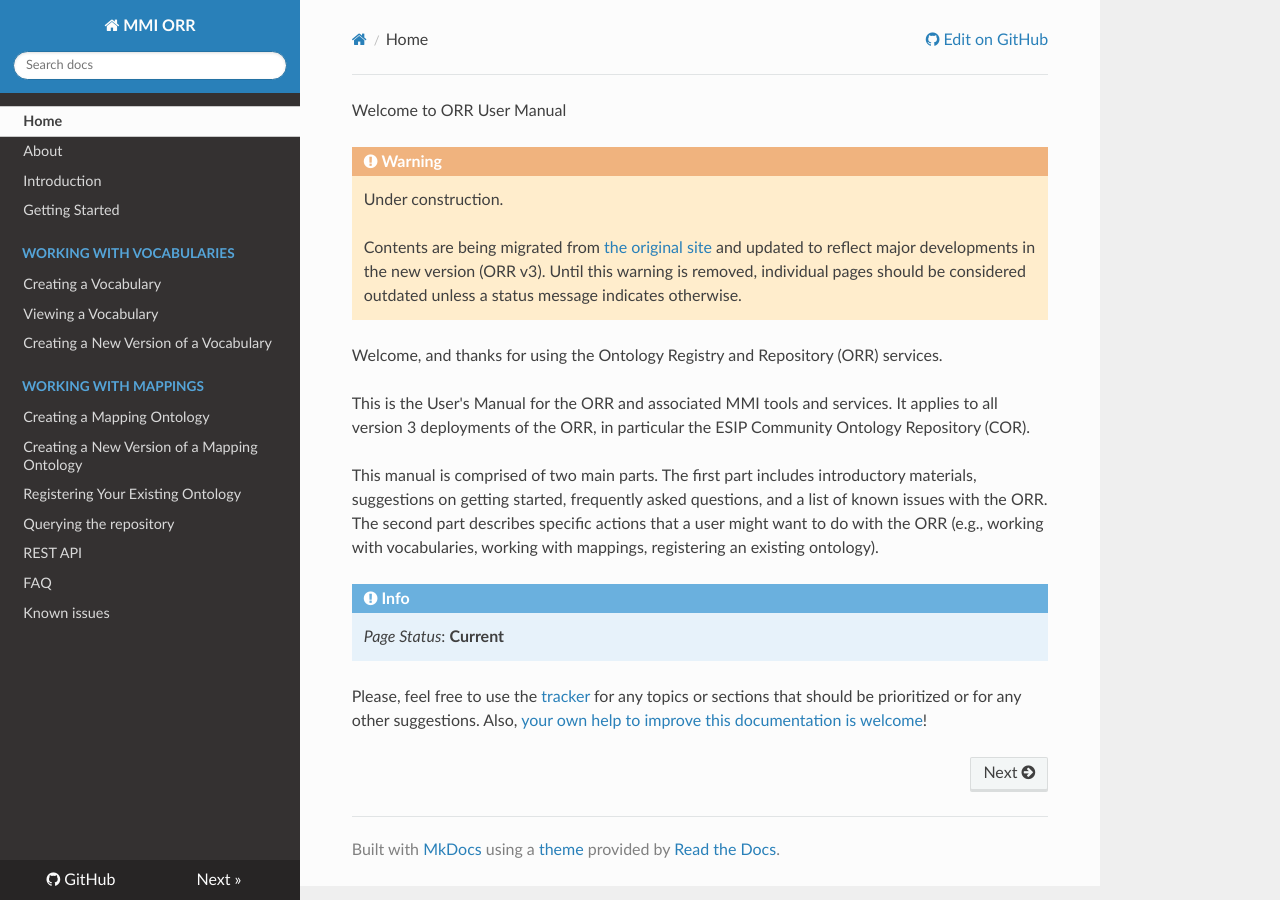
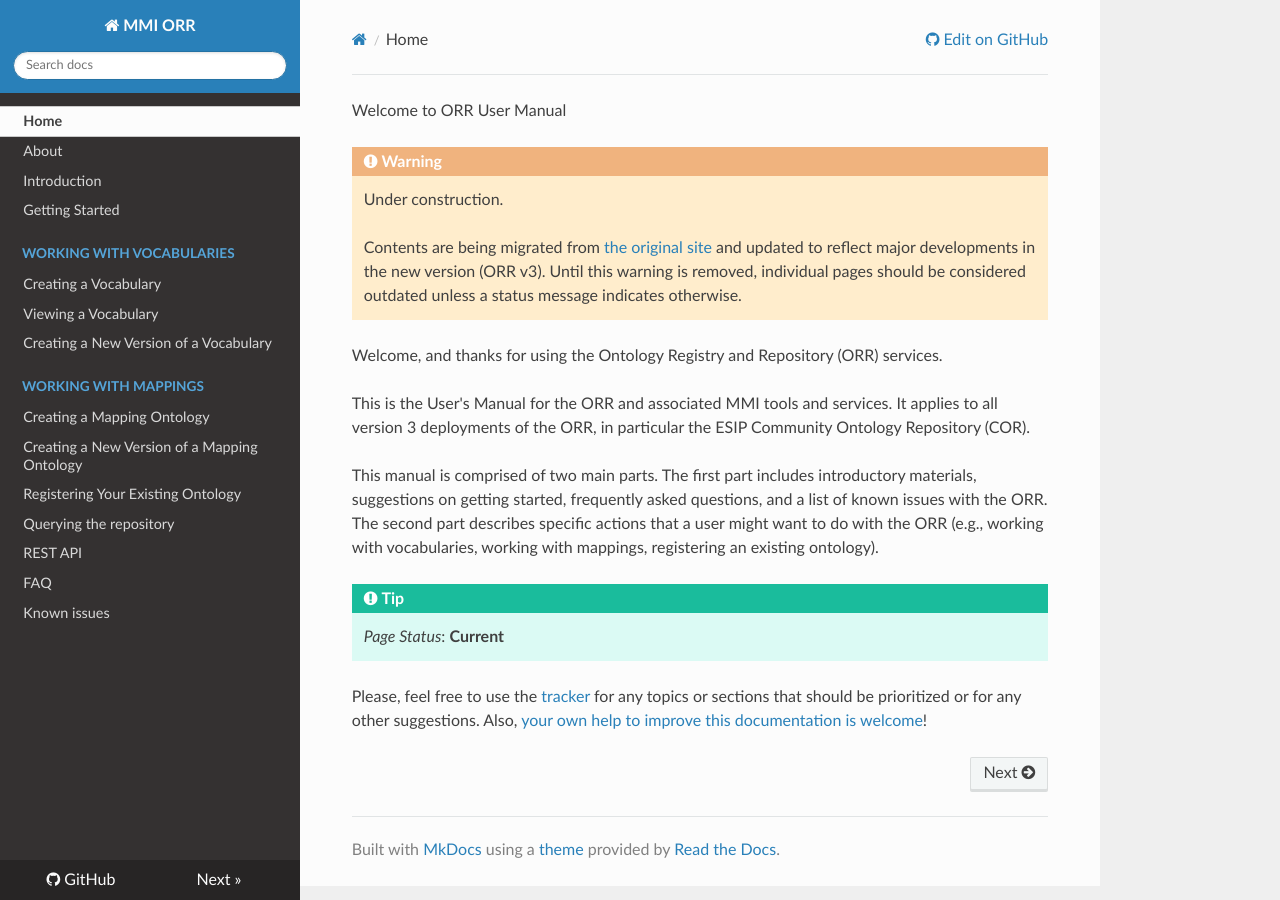
Before and after one commit to mmisw/mmiorr-docs, an MkDocs documentation site: the page built from docs/index.md, in a window 1280 px wide. Built offline with MkDocs 1.6.1, drawn with Linux system fonts in a browser that asks for light colours; nearby versions of some CDN libraries; old or Windows-style settings are respelled for this version of MkDocs.

Commit message:
testing formats

```diff
--- a/docs/index.md
+++ b/docs/index.md
@@ -17,7 +17,7 @@ The first part includes introductory materials, suggestions on getting started,
 and a list of known issues with the ORR.  The second part describes specific actions that a user might want
 to do with the ORR (e.g., working with vocabularies, working with mappings, registering an existing ontology).
 
-!!! info
+!!! tip
     _Page Status_: **Current**
 
 Please, feel free to use the [tracker](https://github.com/mmisw/mmiorr-docs/issues)
```
